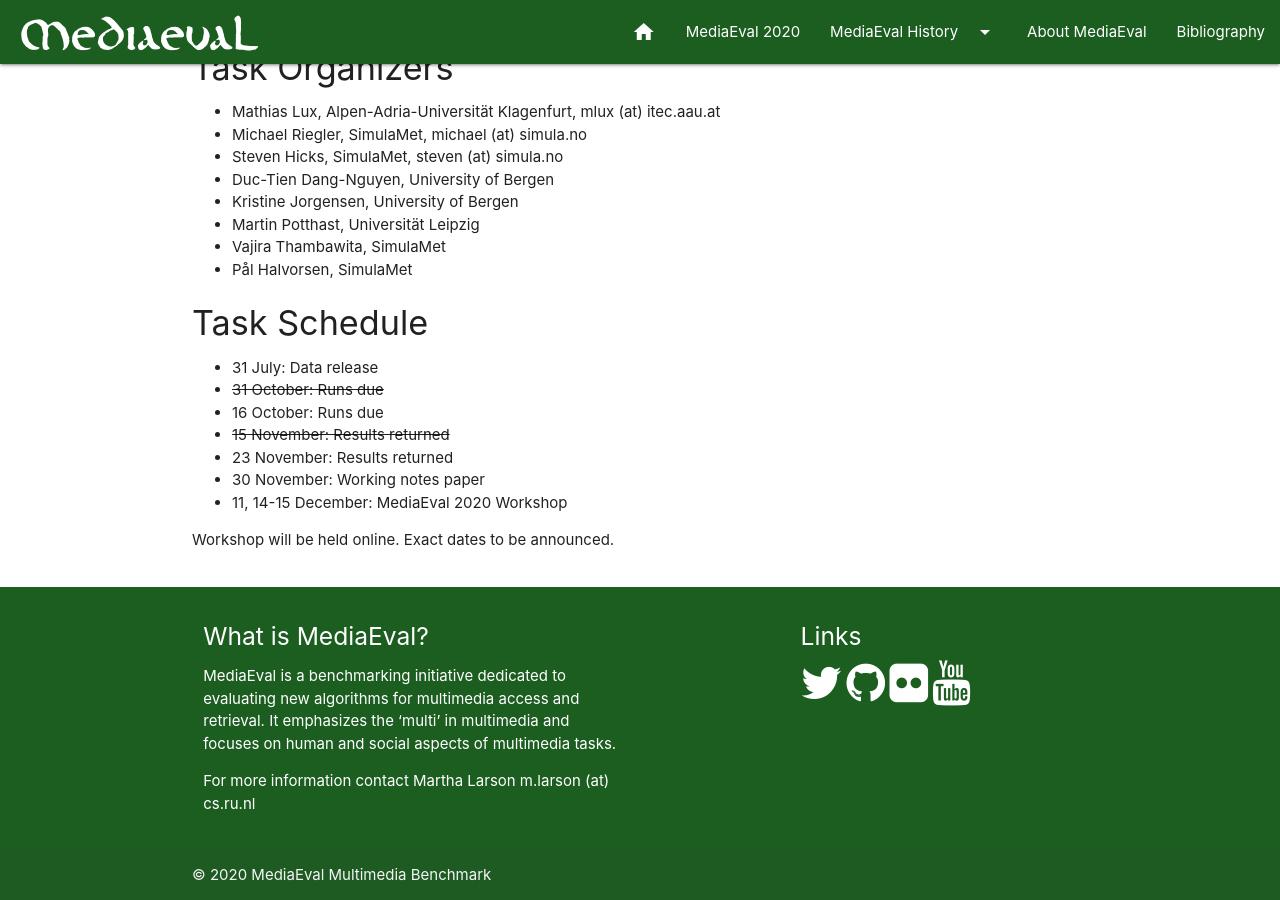
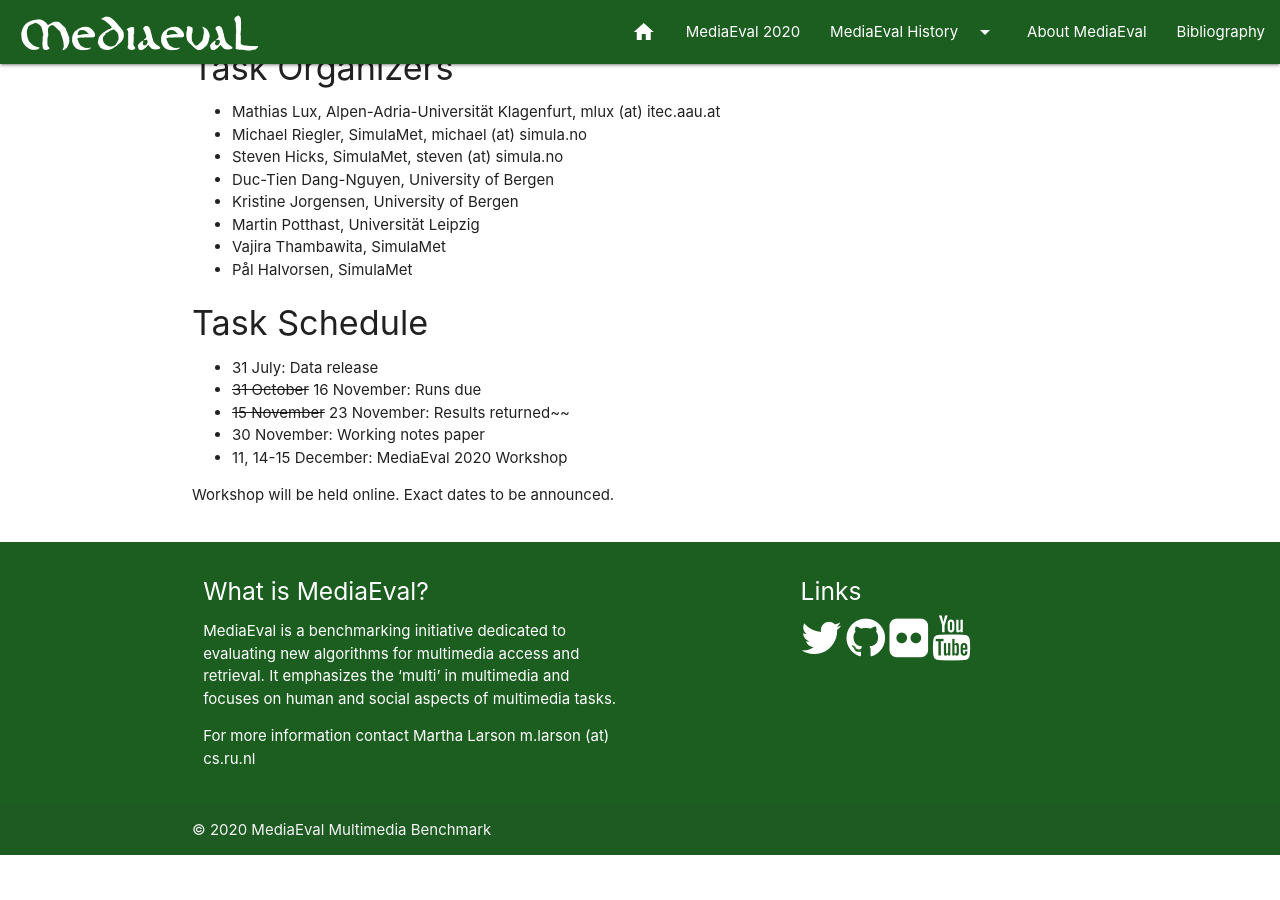
Before and after one commit to multimediaeval/multimediaeval.github.io, a Jekyll site: the page built from _editions/2020/tasks/gamestory.md, in a window 1280 px wide and 900 px high, scrolled down 2255 px. Built offline with Jekyll 4.4.1, drawn with Linux system fonts in a browser that asks for light colours; after the commit the page ends 3110 px from its top, so only the background shows below that.

Commit message:
Update gamestory.md

```diff
--- a/_editions/2020/tasks/gamestory.md
+++ b/_editions/2020/tasks/gamestory.md
@@ -71,10 +71,8 @@ The second subtask, called Human or Not, will be evaluated by a jury of people w
 
 #### Task Schedule
 * 31 July: Data release <!-- # Replace XX with your date. Latest possible is 31 July-->
-* ~~31 October: Runs due~~ <!-- # Replace XX with your date. Latest possible is 31 October-->
-* 16 October: Runs due <!-- # Replace XX with your date. Latest possible is 31 October-->
-* ~~15 November: Results returned~~  <!-- Fixed. Please do not change-->
-* 23 November: Results returned  <!-- Fixed. Please do not change-->
+* ~~31 October~~ 16 November: Runs due <!-- # Replace XX with your date. Latest possible is 31 October-->
+* ~~15 November~~ 23 November: Results returned~~  <!-- Fixed. Please do not change-->
 * 30 November: Working notes paper  <!-- Fixed. Please do not change-->
 * 11, 14-15 December: MediaEval 2020 Workshop <!-- Fixed. Please do not change-->
 
```
